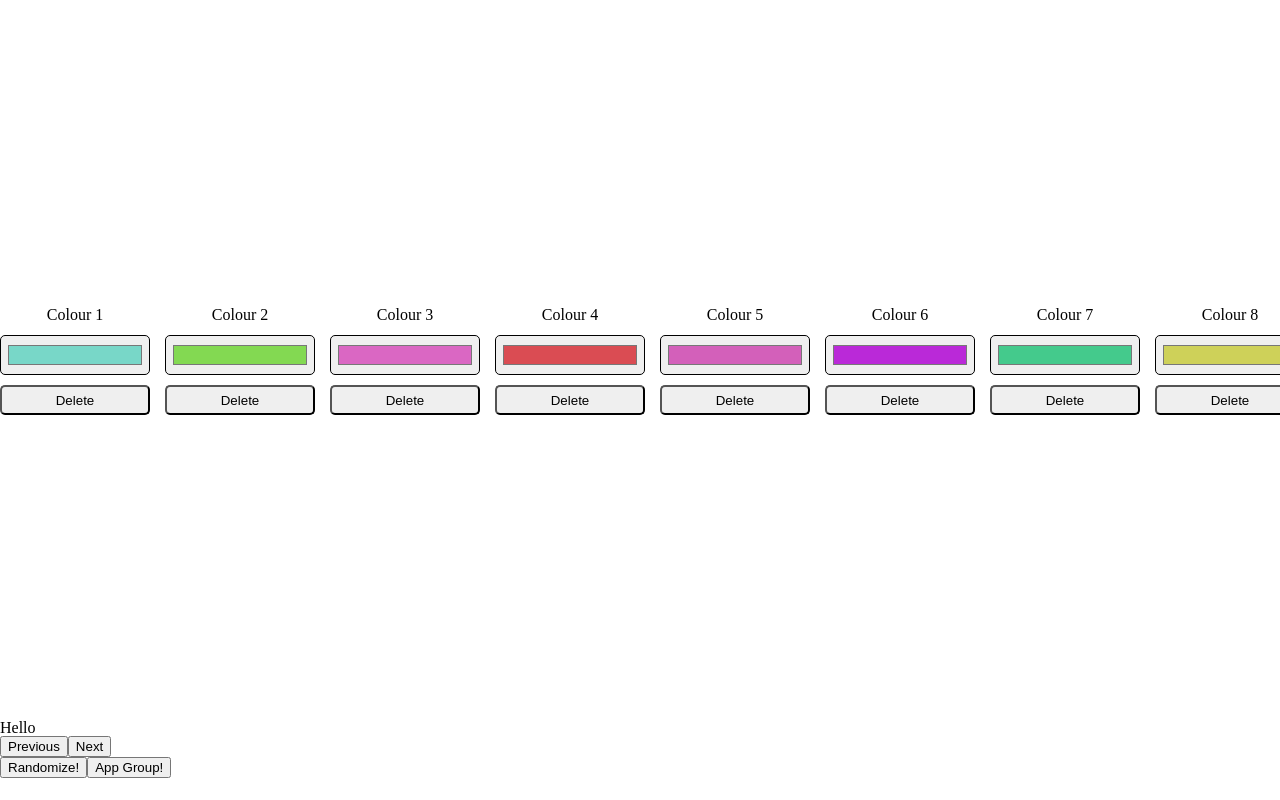
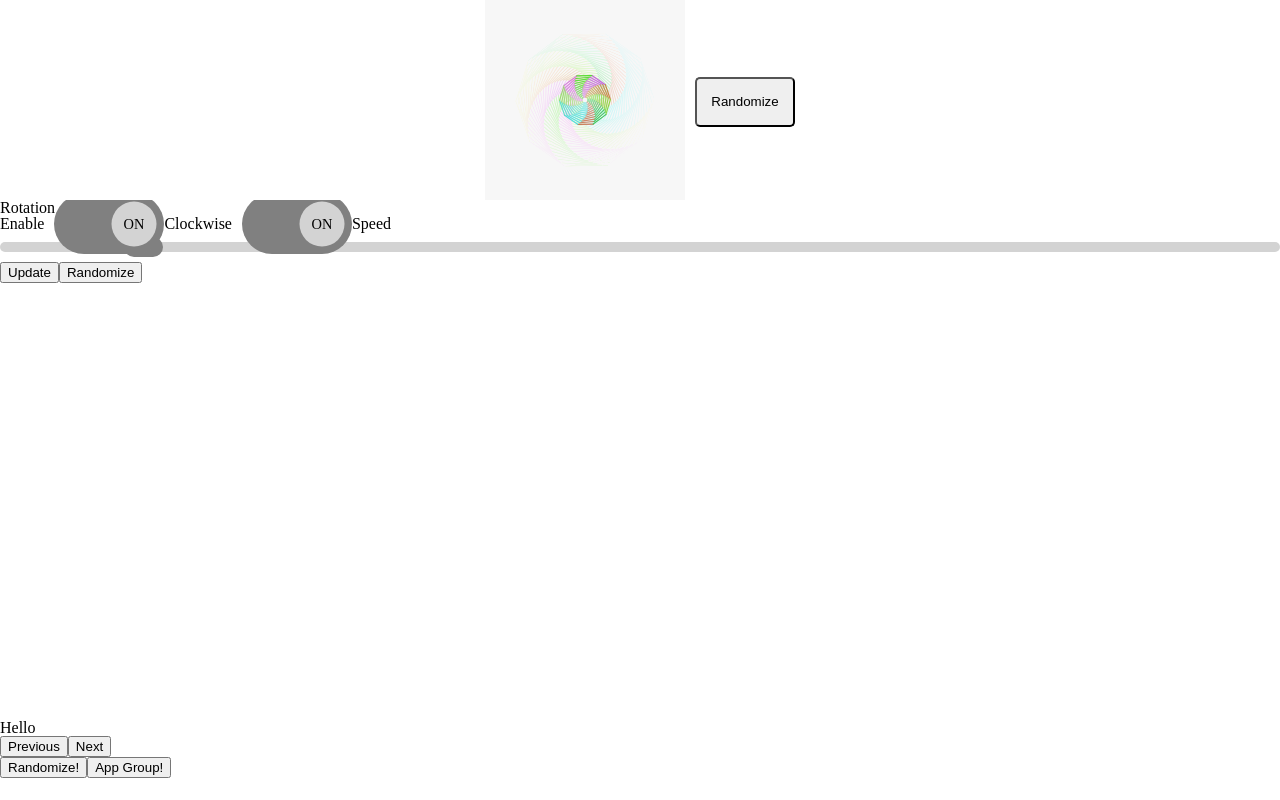
Before and after one commit to LiamMyles/polygon-art, a React (Create React App) app: page / in a window 1280 px wide. Built offline with nearby package versions, Linux system fonts and the light colour scheme.

Commit message:
Add experiment with rotation controls

```diff
--- a/src/components/App.tsx
+++ b/src/components/App.tsx
@@ -12,20 +12,11 @@ import Screens from "components/Screens"
 import { MainCanvas } from "components/MainCanvas"
 import { GroupsDisplay } from "components/GroupsDisplay"
 import { PolygonDisplay } from "components/PolygonDisplay"
-import { ColourPicker } from "components/ColourPicker"
 
 const Main = styled.main`
   display: grid;
   grid-template-rows: minmax(90%, 90vh) minmax(10vh, 10px);
   overflow: hidden;
-`
-
-const CenterDiv = styled.div`
-  display: flex;
-  justify-content: center;
-  align-items: center;
-  height: 90vh;
-  width: 100%;
 `
 
 const App: React.FC = () => {
@@ -36,23 +27,6 @@ const App: React.FC = () => {
   return (
     <Main>
       <Screens currentScreen={navigationState.currentScreen}>
-        <CenterDiv>
-          <ColourPicker
-            initialColours={[
-              "#78d7c8",
-              "#83d952",
-              "#da67c3",
-              "#da4c53",
-              "#d360ba",
-              "#ba29d8",
-              "#44ca8c",
-              "#ced159",
-              "#d84cd1",
-              "#96df4f",
-            ]}
-            maxColours={12}
-          />
-        </CenterDiv>
         <MainCanvas />
         <GroupsDisplay />
         <PolygonDisplay />
--- a/src/components/PolygonDisplay.tsx
+++ b/src/components/PolygonDisplay.tsx
@@ -1,4 +1,4 @@
-import React, { useContext } from "react"
+import React, { useContext, useState } from "react"
 import styled from "styled-components"
 
 import {
@@ -8,6 +8,8 @@ import {
 import { generatePolygonRingSketch } from "polygon-logic/polygon-p5-draw"
 
 import { P5Canvas } from "components/P5Canvas"
+import { ToggleSwitch, ToggleSwitchHandler } from "components/ToggleSwitch"
+import { Slider, SliderHandlerFunction } from "components/Slider"
 
 const PolygonPageWrappingDiv = styled.div`
   display: grid;
@@ -35,7 +37,7 @@ const PolygonOptionsOverflowDiv = styled.div`
   overflow-y: scroll;
 `
 
-export function PolygonDisplay() {
+export const PolygonDisplay = () => {
   const polygonGroupsState = useContext(polygonGroupsStateContext)
   const polygonGroupsDispatch = useContext(polygonGroupsDispatchContext)
 
@@ -74,7 +76,93 @@ export function PolygonDisplay() {
           Randomize
         </PolygonRandomizeButton>
       </PolygonCanvasWrappingDiv>
-      <PolygonOptionsOverflowDiv>Test content</PolygonOptionsOverflowDiv>
+      <PolygonOptionsOverflowDiv>
+        <PolygonRotationControls
+          key={`${polygonToDisplay.rotation.speed}-${polygonToDisplay.rotation.enabled}-${polygonToDisplay.rotation.clockwise}`}
+        />
+      </PolygonOptionsOverflowDiv>
     </PolygonPageWrappingDiv>
   )
 }
+
+interface PolygonRotationControls {}
+
+const PolygonRotationControls: React.FC<PolygonRotationControls> = () => {
+  const polygonGroupsState = useContext(polygonGroupsStateContext)
+  const polygonGroupsDispatch = useContext(polygonGroupsDispatchContext)
+
+  const [speed, setRotationSpeed] = useState(
+    polygonGroupsState[0].rings[0].rotation.speed
+  )
+  const [enabled, setEnabled] = useState(
+    polygonGroupsState[0].rings[0].rotation.enabled
+  )
+  const [clockwise, setClockwise] = useState(
+    polygonGroupsState[0].rings[0].rotation.clockwise
+  )
+
+  const toggleHandler = (
+    setFunction: React.Dispatch<React.SetStateAction<boolean>>
+  ): ToggleSwitchHandler => {
+    return ({ currentTarget: { checked } }) => {
+      setFunction(checked)
+    }
+  }
+  const sliderSpeedHandler: SliderHandlerFunction = ({
+    currentTarget: { value },
+  }) => {
+    const convertedValue = Number.parseInt(value)
+    if (!Number.isNaN(convertedValue)) {
+      setRotationSpeed(convertedValue)
+    }
+  }
+
+  return (
+    <div>
+      <h2>Rotation</h2>
+      <ToggleSwitch
+        label="Enable"
+        id="rotation-enabled"
+        checked={enabled}
+        handler={toggleHandler(setEnabled)}
+      />
+      <ToggleSwitch
+        label="Clockwise"
+        id="rotation-clockwise"
+        checked={clockwise}
+        handler={toggleHandler(setClockwise)}
+      />
+      <Slider
+        label="Speed"
+        id="rotation-speed"
+        max={20}
+        min={0}
+        currentValue={speed}
+        handler={sliderSpeedHandler}
+      />
+      <button
+        onClick={() => {
+          polygonGroupsDispatch({
+            type: "UPDATE_POLYGON_ROTATION",
+            group: 0,
+            polygon: 0,
+            rotation: { clockwise, enabled, speed },
+          })
+        }}
+      >
+        Update
+      </button>
+      <button
+        onClick={() => {
+          polygonGroupsDispatch({
+            type: "RANDOMIZE_POLYGON_ROTATION",
+            group: 0,
+            polygon: 0,
+          })
+        }}
+      >
+        Randomize
+      </button>
+    </div>
+  )
+}
--- a/src/components/ToggleSwitch.tsx
+++ b/src/components/ToggleSwitch.tsx
@@ -1,9 +1,15 @@
 import React from "react"
 import styled from "styled-components"
+
+export type ToggleSwitchHandler = React.EventHandler<
+  React.ChangeEvent<HTMLInputElement>
+>
 
 interface ToggleSwitchProps {
   label: string
   id: string
+  checked: boolean
+  handler: ToggleSwitchHandler
 }
 
 const CheckboxLabel = styled.label`
@@ -88,10 +94,20 @@ const CheckboxInput = styled.input`
   }
 `
 
-export const ToggleSwitch: React.FC<ToggleSwitchProps> = ({ label, id }) => {
+export const ToggleSwitch: React.FC<ToggleSwitchProps> = ({
+  label,
+  id,
+  checked,
+  handler,
+}) => {
   return (
     <>
-      <CheckboxInput type="checkbox" id={id} />
+      <CheckboxInput
+        type="checkbox"
+        id={id}
+        checked={checked}
+        onChange={handler}
+      />
       <CheckboxLabel htmlFor={id}>{label}</CheckboxLabel>
     </>
   )
--- a/src/reducer-contexts/navigation.tsx
+++ b/src/reducer-contexts/navigation.tsx
@@ -41,7 +41,7 @@ export const navigationReducer = produce(
   }
 )
 
-export const navigationInitialState = { currentScreen: 1, totalScreens: 3 }
+export const navigationInitialState = { currentScreen: 3, totalScreens: 3 }
 
 export const NavigationContextWrapper: React.FC = ({ children }) => {
   const [state, dispatch] = useReducer(
```
